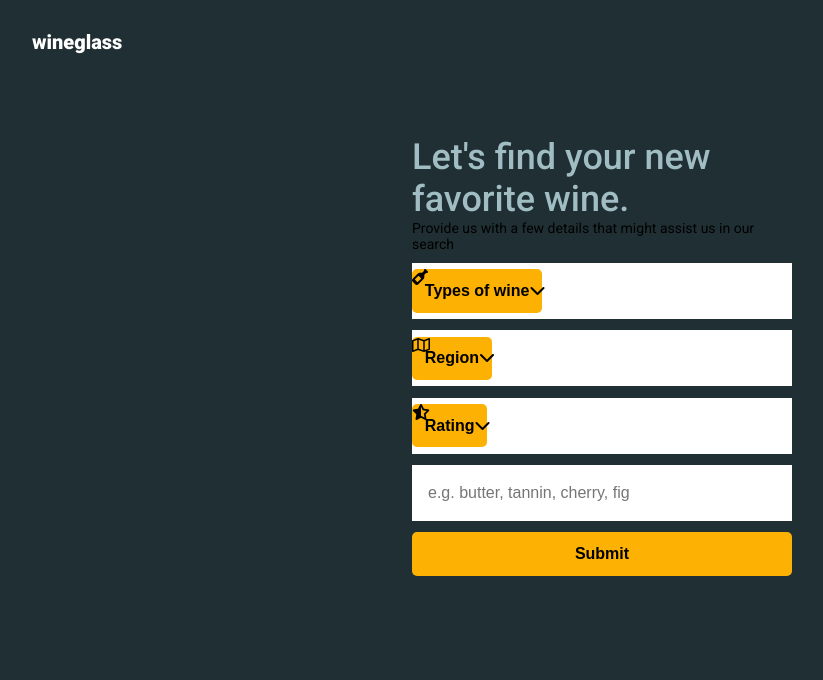
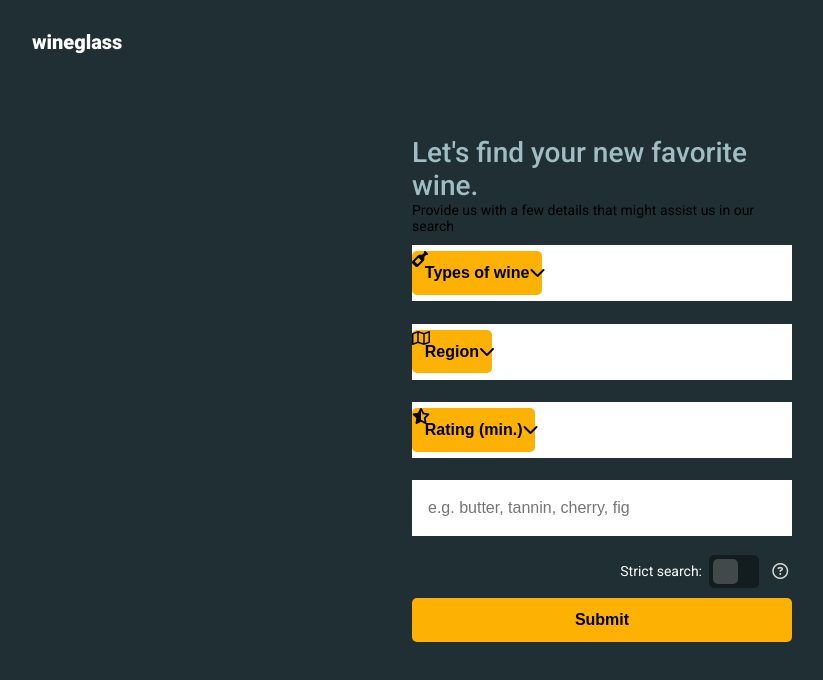
Before and after one commit to 0gzs/wineglass, a React app: page / in a window 1280 px wide. Shown: the top 680 px of the page, without its empty margins (38-861 px from the left). Built offline with nearby package versions, Linux system fonts and the light colour scheme.

Commit message:
form component: separated to avoid unecessary re-renders

```diff
--- a/client/src/components/Dropdown.jsx
+++ b/client/src/components/Dropdown.jsx
@@ -2,36 +2,36 @@ import React, { useState } from 'react'
 import './Dropdown.scss'
 import fieldData from '../data/field-data.js'
 
-const Dropdown = ({ handler, title, icon, name }) => {
+const Dropdown = ({ onChange, title, icon, name }) => {
   const options = fieldData[name]
 
   const [opened, setOpened] = useState(false)
   const [selected, setSelected] = useState(null)
 
-  const toggle = () => {
-    if (selected) {
-      setOpened(false)
-      close()
-      return
-    } else setOpened(true)
-  }
-  const close = () => {
+  const toggle = () => setOpened(!opened)
+
+  const reset = () => {
     setOpened(false)
     setSelected(null)
-    handler(name, null)
+  }
+
+  const handleChange = option => {
+    onChange(name, option)
+    toggle()
+    setSelected(option)
   }
 
   return (
     <div className="dropdown">
-      <div style={{ position: 'relative'}}>
+      <div style={{ position: 'relative' }}>
         <i className={icon + " icon-left"}></i>
         <button type="button" onClick={toggle}>
           {selected || title}
-          {selected ? (
-            <i className="fa-solid fa-xmark icon-right exit"></i>
-          ) : (
-            <i className='fa-solid fa-chevron-down icon-right'></i>
-          )}
+          {opened && !selected ? (
+            <i className="fa-solid fa-chevron-up icon-right"></i>
+          ) : !selected ?
+            (<i className='fa-solid fa-chevron-down icon-right'></i>
+            ) : (<i className='fa-solid fa-xmark icon-right exit' onClick={reset}></i>)}
         </button>
       </div>
       {opened && (
@@ -43,11 +43,7 @@ const Dropdown = ({ handler, title, icon, name }) => {
               return (
                 <p
                   key={i}
-                  onClick={e => {
-                    handler(name, e.target.innerText)
-                    setOpened(!opened)
-                    setSelected(e.target.innerText)
-                  }}>
+                  onClick={() => handleChange(value, name)}>
                   {value}
                 </p>
               )
--- a/client/src/components/Dropdown.scss
+++ b/client/src/components/Dropdown.scss
@@ -9,6 +9,7 @@
     border-radius: 5px;
     background-color: #fff;
     display: inline-flex;
+    font-size: 1.4rem;
   }
 
   .exit {
@@ -40,14 +41,15 @@ i {
 .items-container {
   position: absolute;
   left: 0;
-  top: 100%;
+  top: 120%;
   z-index: 10;
   margin-top: 0.5rem;
   width: 100%;
   max-height: 20em;
   box-shadow: 0 0.5vw 1vw rgba(0, 0, 0, 0.2);
-  border-radius: 0.5vw;
   overflow: scroll;
+  border-bottom-left-radius: 0.5em;
+  border-bottom-right-radius: 0.5em;
   background-color: white;
 
   div {
--- /dev/null
+++ b/client/src/components/StrictSearchComponent.jsx
@@ -0,0 +1,71 @@
+import React, { useState } from 'react'
+import styles from './form.module.css'
+
+const StrictSearchComponent = ({ strict, setStrict }) => {
+  const [showInfo, setShowInfo] = useState(false)
+
+  const buttonHandler = (name, value) => {
+    switch (name) {
+      case 'show':
+        setShowInfo(value)
+        break
+      case 'strict':
+        setStrict(value)
+        break
+      default:
+        break
+    }
+  }
+
+  return (
+    <div style={{
+      position: 'relative',
+      alignSelf: 'flex-end',
+      margin: '0.55em 5% 0.75em 0',
+      width: 'fit-content',
+      display: 'flex',
+      alignItems: 'center',
+      color: '#fff',
+      gap: '0.5em'
+    }}>
+      <p>Strict search: </p>
+      <div className={!strict ? styles.toggle : styles.toggled}>
+        <button
+          className={styles.on}
+          onClick={() => buttonHandler('strict', !strict)}>
+        </button>
+      </div>
+      <i
+        className="fa-regular fa-circle-question"
+        style={{
+          color: '#d7d7d7',
+          position: 'absolute',
+          top: '50%',
+          right: '-10%',
+          transform: 'translateY(-50%)'
+        }}
+        onClick={() => buttonHandler('show', !showInfo)}>
+      </i>
+
+      {showInfo && (
+        <div style={{
+          padding: '0.75em 1em',
+          position: 'absolute',
+          left: '125%',
+          width: '15rem',
+          borderRadius: '0.125em',
+          fontSize: '1.2rem',
+          lineHeight: '1.5',
+          bottom: '2em',
+          zIndex: 10,
+          backgroundColor: '#43494c'
+        }}>
+          When this is on, the search results <em>must </em>
+          match the included fields.
+        </div>
+      )}
+    </div>
+  )
+}
+
+export default StrictSearchComponent
--- /dev/null
+++ b/client/src/components/form.jsx
@@ -0,0 +1,102 @@
+import React, { useState } from 'react'
+import axios from 'axios'
+import styles from './form.module.css'
+
+import StrictSearchComponent from './StrictSearchComponent.jsx'
+import Dropdown from './Dropdown.jsx'
+
+const Form = ({ resultsHandler }) => {
+  const [type, setType] = useState(null)
+  const [region, setRegion] = useState(null)
+  const [rating, setRating] = useState(null)
+  const [description, setDescription] = useState('')
+  const [strict, setStrict] = useState(false)
+
+  const changeHandler = (name, value) => {
+    switch (name) {
+      case 'types':
+        setType(value)
+        break
+      case 'region':
+        setRegion(value)
+        break
+      case 'rating':
+        setRating(value)
+        break
+      case 'desc':
+        setDescription(value)
+        break
+      default:
+        break
+    }
+  }
+
+  const submit = async () => {
+    const keywords = description.split(',')
+
+    const data = {}
+    if (type) data['type'] = type
+    if (region) data['region'] = region
+    if (rating) data['rating'] = rating
+    if (keywords.length > 0) data['description'] = keywords
+
+    try {
+      const response = await axios.post('/wine/api/main-search', {
+        wineData: data,
+        strict: strict
+      })
+
+      resultsHandler(response.data.data)
+    } catch (err) {
+      console.log(err)
+    }
+  }
+
+  const textFieldHandler = e => setDescription(e.target.value)
+
+  return (
+
+    <div className={styles.container}>
+      <h1>Let's find your new favorite wine.</h1>
+      <p className='sub-heading'>Provide us with a few details that might assist us in our search</p>
+
+      <div style={{ display: 'flex', flexDirection: 'column' }}>
+        <div className={styles.formGroup}>
+          <Dropdown
+            onChange={changeHandler}
+            title={'Types of wine'}
+            name="types"
+            icon={"fa-solid fa-wine-bottle"} />
+        </div>
+
+        <div className={styles.formGroup}>
+          <Dropdown
+            onChange={changeHandler}
+            title={'Region'}
+            name="region"
+            icon={"fa-regular fa-map"} />
+        </div>
+
+        <div className={styles.formGroup}>
+          <Dropdown
+            onChange={changeHandler}
+            title={'Rating (min.)'}
+            icon={"fa-solid fa-star-half-stroke"}
+            name="rating" />
+        </div>
+
+
+        <div className={styles.formGroup}>
+          <input type="text" placeholder='e.g. butter, tannin, cherry, fig' value={description} onChange={textFieldHandler} />
+        </div>
+
+        <StrictSearchComponent strict={strict} setStrict={setStrict}/>
+
+        <button type="button" onClick={submit}>Submit</button>
+      </div>
+    </div>
+  )
+
+}
+
+export default Form
--- /dev/null
+++ b/client/src/components/form.module.css
@@ -0,0 +1,58 @@
+.container {
+  display: flex;
+  height: fit-content;
+  flex-direction: column;
+  max-width: 400px;
+  width: 100%;
+  margin: 0 auto;
+  padding: 1rem;
+}
+
+.formGroup {
+  display: flex;
+  align-items: center;
+  justify-content: space-between;
+  gap: 0.25em;
+  height: 5.6rem;
+  background-color: #fff;
+  margin: 0.8em 0;
+}
+
+input[type="text"] {
+    padding: 1em;
+    width: 100%;
+    border: none;
+    font-size: 1.6rem;
+}
+
+input[type="text"]:focus {
+  outline: none;
+}
+
+.toggled {
+  justify-content: flex-end;
+}
+
+.toggle,
+.toggled {
+  width: 5rem;
+  display: flex;
+  padding: 0.25em;
+  border-radius: 5px;
+  margin-right: 1em;
+  background-color: rgba(0, 0, 0, 0.4);
+}
+
+.toggle > button {
+  background-color: rgba(255, 255, 255, 0.2);
+  width: 45%;
+}
+
+.toggled > button {
+  background-color: rgba(255, 255, 255, 1);
+  width: 45%;
+}
+
+.on {
+  justify-items: flex-end;
+}
--- a/client/src/global.scss
+++ b/client/src/global.scss
@@ -23,7 +23,7 @@ body {
 }
 
 h1 {
-  font-size: 3.6rem;
+  font-size: 2.8rem;
   font-weight: 500;
   color: #A1BDC4;
 }
--- a/client/src/hooks/useSearch.js
+++ b/client/src/hooks/useSearch.js
@@ -1,17 +1,18 @@
 import axios from "axios"
-import { useState } from "react"
+import { useCallback, useState } from "react"
 
-const useSearch = () => {
-  const [wine, setWine] = useState()
+const useSearch = (resultsHandler) => {
+  const [results, setResults] = useState()
+  const [strict, setStrict] = useState(false)
+  const [empty, setEmpty] = useState(false)
 
   const [type, setType] = useState(null)
   const [region, setRegion] = useState(null)
   const [rating, setRating] = useState(null)
   const [description, setDescription] = useState('')
 
-  const [empty, setEmpty] = useState(false)
 
-  const handler = (name, value) => {
+  const handler = useCallback((name, value) => {
     switch (name) {
       case 'types':
         setType(value)
@@ -28,9 +29,10 @@ const useSearch = () => {
       default:
         break
     }
-  }
+  }, [setType])
 
-  const submit = async () => {
+  const submit = async e => {
+    e.preventDefault()
     setEmpty(false)
     const keywords = description.split(',')
 
@@ -41,8 +43,8 @@ const useSearch = () => {
     if (keywords.length > 0) wineData['description'] = keywords
 
     try {
-      const response = await axios.post('/wine/api/main-search', { wineData: wineData })
-      setWine(response.data.data)
+      const response = await axios.post('/wine/api/main-search', { wineData: wineData, strict: strict })
+      resultsHandler(response.data.data)
       if (response.data.data.length == 0) setEmpty(true)
       else setEmpty(false)
     } catch (err) {
@@ -50,7 +52,7 @@ const useSearch = () => {
     }
   }
 
-  return { wine, description, handler, submit, empty }
+  return { results, description, handler, submit, empty, strict, setStrict }
 }
 
 export default useSearch
--- a/client/src/pages/search.jsx
+++ b/client/src/pages/search.jsx
@@ -1,54 +1,26 @@
-import React from 'react'
+import React, { useEffect, useState } from 'react'
 
 import styles from './search.module.css'
-import useSearch from '../hooks/useSearch.js'
 
-import Dropdown from '../components/Dropdown.jsx'
 import Wine from '../components/wine'
+import Form from '../components/form'
 
 const MainSearch = () => {
-  const { wine, description, handler, submit, empty } = useSearch()
+  const [wine, setWine] = useState(null)
+  const [empty, setEmpty] = useState(false)
+
+  const resultsHandler = data => {
+    setWine(data)
+    if (data.length == 0) setEmpty(true)
+  }
+
+  useEffect(() => {
+    if (!wine || wine.length > 0) setEmpty(false)
+  }, [wine])
 
   return (
     <div className={styles.wrapper}>
-      <div className={styles.container}>
-        <h1>Let's find your new favorite wine.</h1>
-        <p className='sub-heading'>Provide us with a few details that might assist us in our search</p>
-
-        <div>
-          <div className={styles.formGroup}>
-            <Dropdown
-              title={'Types of wine'}
-              name="types"
-              icon={"fa-solid fa-wine-bottle"}
-              handler={handler} />
-          </div>
-
-          <div className={styles.formGroup}>
-            <Dropdown
-              handler={handler}
-              title={'Region'}
-              name="region"
-              icon={"fa-regular fa-map"} />
-          </div>
-
-          <div className={styles.formGroup}>
-            <Dropdown
-              handler={handler}
-              title={'Rating'}
-              icon={"fa-solid fa-star-half-stroke"}
-              name="rating" />
-          </div>
-
-
-          <div className={styles.formGroup}>
-            <input type="text" placeholder='e.g. butter, tannin, cherry, fig' value={description} onChange={e => handler('desc', e.target.value)} />
-          </div>
-
-          <button type="button" onClick={submit}>Submit</button>
-        </div>
-
-      </div>
+      <Form resultsHandler={resultsHandler} />
 
       {wine && (
         <div className={styles.resultsGrid}>
@@ -57,8 +29,8 @@ const MainSearch = () => {
       )}
       {empty && (
         <div className={styles.empty}>
-              <i class="fa-solid fa-wine-glass-empty"></i>
-              <p style={{ textTransform: 'uppercase' }}>Nothing here</p>
+          <i className="fa-solid fa-wine-glass-empty"></i>
+          <p style={{ textTransform: 'uppercase' }}>Nothing here</p>
         </div>
       )}
     </div>
--- a/client/src/pages/search.module.css
+++ b/client/src/pages/search.module.css
@@ -21,33 +21,6 @@
     overflow-y: scroll;
     height: calc(100vh - 7.2rem);
   }
-}
-
-.container {
-  min-height: 480px;
-  display: flex;
-  flex-direction: column;
-  max-width: 400px;
-  width: 100%;
-  margin: 0 auto;
-  padding: 1rem;
-}
-
-.formGroup {
-  display: flex;
-  align-items: center;
-  justify-content: space-between;
-  gap: 0.25em;
-  height: 5.6rem;
-  background-color: #fff;
-  margin: 0.8em 0;
-}
-
-input[type="text"] {
-    padding: 1em;
-    width: 100%;
-    border: none;
-    font-size: 1.6rem;
 }
 
 .resultsGrid {
```
Also changed, not shown: client/src/hooks/useType.js (deleted, +0 -42 lines), 1 other file (tests, documents, lock files or other folders).
